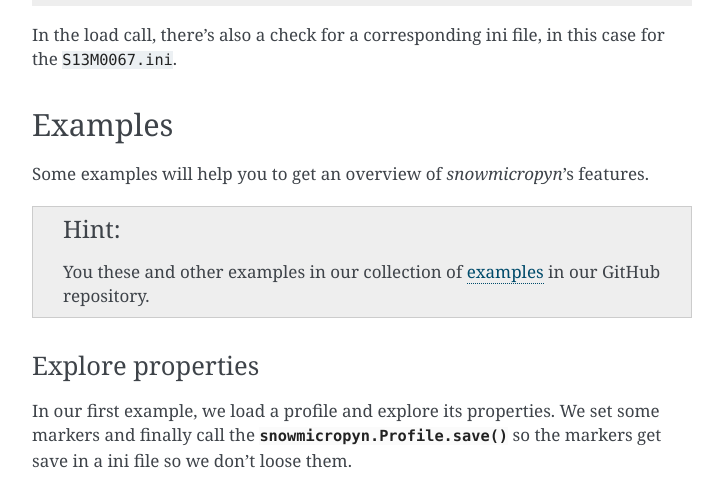
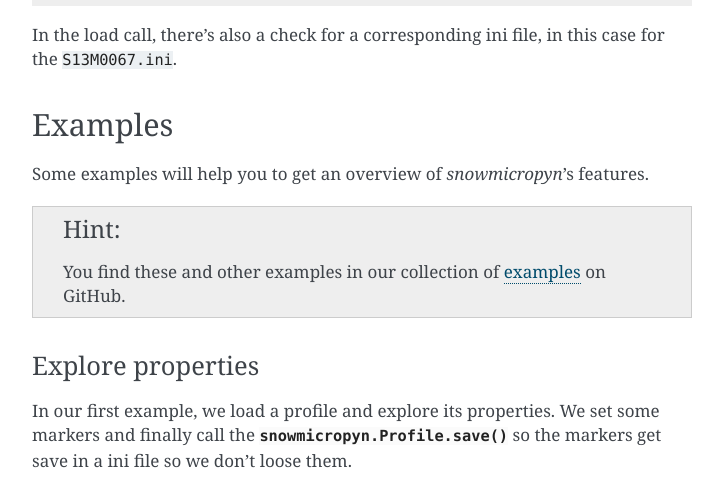
Before and after one commit to slf-dot-ch/snowmicropyn, a Sphinx documentation site: the page built from docs/api_usersguide.rst, in a window 1280 px wide and 900 px high, scrolled down 790 px, cut to the strip 0-486 px from the top of the window. Shown: the whole strip, without its empty margins (388-1111 px from the left). Built offline with Sphinx 7.4.7, drawn with Linux system fonts in a browser that asks for light colours.

```diff
--- a/docs/api_usersguide.rst
+++ b/docs/api_usersguide.rst
@@ -45,8 +45,8 @@ Some examples will help you to get an overview of *snowmicropyn*'s features.
 
 .. hint::
 
-    You these and other examples in our collection of :github_tree:`examples` in
-    our GitHub repository.
+    You find these and other examples in our collection of
+    :github_tree:`examples` on GitHub.
 
 Explore properties
 ^^^^^^^^^^^^^^^^^^
--- a/snowmicropyn/__init__.py
+++ b/snowmicropyn/__init__.py
@@ -5,7 +5,7 @@ from .pnt import Pnt
 
 import logging
 
-__version__ = '0.1.dev6'
+__version__ = '0.1.dev7'
 
 
 def githash():
```
